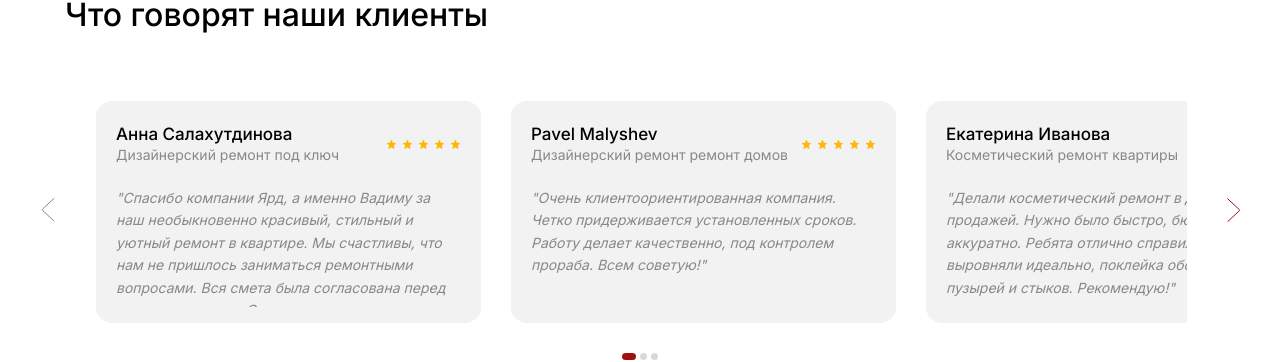
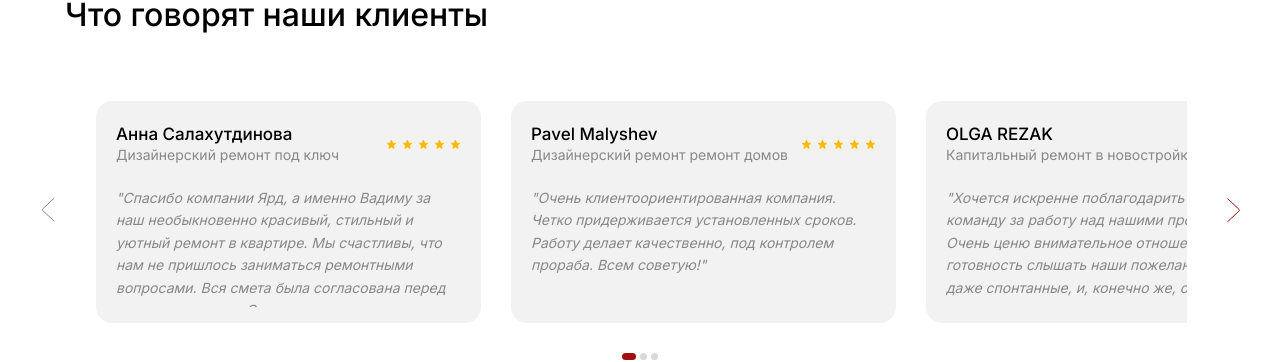
Before and after one commit to DanilaCoffee/yard, a plain HTML site: page client/index.html in a window 1280 px wide. Shown: the part 4137-4499 px from the top of the page. Drawn offline with nearby package versions, Linux system fonts and the light colour scheme; no server answers.

Commit message:
add comment

```diff
--- a/client/index.html
+++ b/client/index.html
@@ -371,8 +371,8 @@
         <div class="review">
         <div class="review__header">
           <div class="review__author">
-            <div class="name">Екатерина Иванова</div>
-            <div class="description">Косметический ремонт квартиры</div>
+            <div class="name">OLGA REZAK</div>
+            <div class="description">Капитальный ремонт в новостройке</div>
           </div>
           <div class="review__stars">
             <img src="img/star.svg" alt="Звезда">
@@ -383,7 +383,7 @@
           </div>
         </div>
         <div class="review__text">
-          "Делали косметический ремонт в двушке перед продажей. Нужно было быстро, бюджетно и аккуратно. Ребята отлично справились: стены выровняли идеально, поклейка обоев без пузырей и стыков. Рекомендую!"
+          "Хочется искренне поблагодарить Вадима и его команду за работу над нашими проектами. Очень ценю внимательное отношение к деталям, готовность слышать наши пожелания, порой даже спонтанные, и, конечно же, оперативные решения, которые могли изменить ход работы, но это ни разу не заставило усомниться в результатах. Хочу отметить то, что для компании «Ярд» важно получить не просто красивый результат, а важно в первую очередь то, каким будет наше пространство. Результатом мы довольны, продолжаем сотрудничать и воплощать в жизнь все наши идеи !"
         </div>
       </div>
       <div class="review">
@@ -408,7 +408,7 @@
         <div class="review__header">
           <div class="review__author">
             <div class="name">Игорь Смирнов</div>
-            <div class="description">Капитальный ремонт в новостройке</div>
+            <div class="description">Косметический ремонт квартиры</div>
           </div>
           <div class="review__stars">
             <img src="img/star.svg" alt="Звезда">
```
